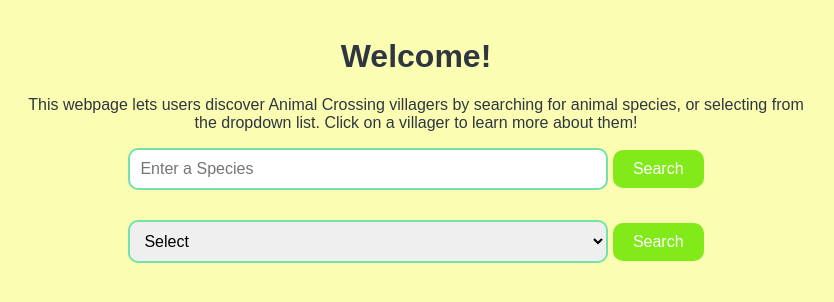
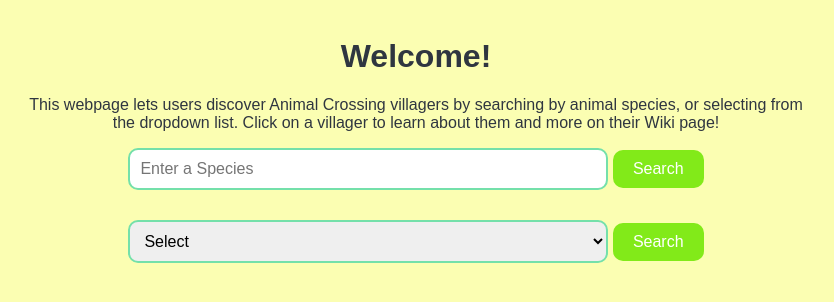
Before and after one commit to victoria-ngo/Animal-Crossing-API, a plain HTML site: page index.html in a window 1280 px wide. Shown: the part 254-556 px from the top of the page, without its empty margins (224-1058 px from the left). Drawn offline with Linux system fonts and the light colour scheme; a web font is replaced by a local one.

Commit message:
Add Files via upload

```diff
--- a/index.html
+++ b/index.html
@@ -11,7 +11,7 @@
  <header><img src="logo.webp" alt="logo"></header>
   <div class="container">
     <h1>Welcome!</h1>
-    <p>This webpage lets users discover Animal Crossing villagers by searching for animal species, or selecting from the dropdown list. Click on a villager to learn more about them! </p>
+    <p>This webpage lets users discover Animal Crossing villagers by searching by animal species, or selecting from the dropdown list. Click on a villager to learn about them and more on their Wiki page! </p>
 
     <!-- Search Bar -->
     <form id="searchForm">
```
